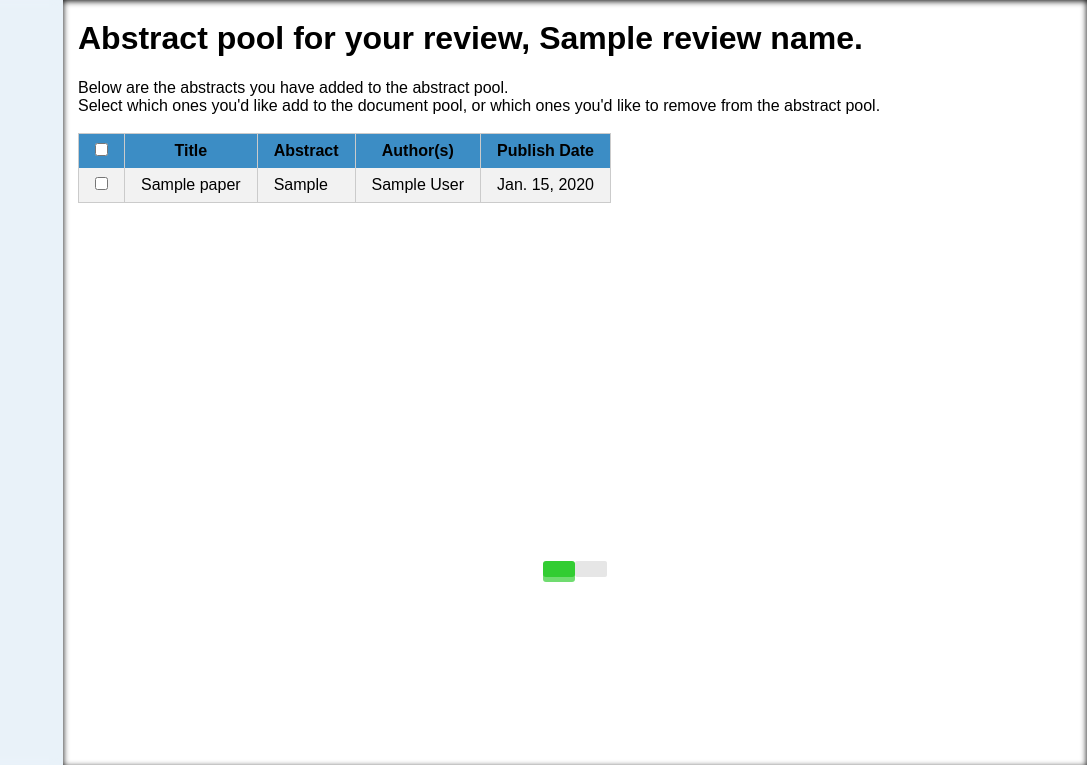
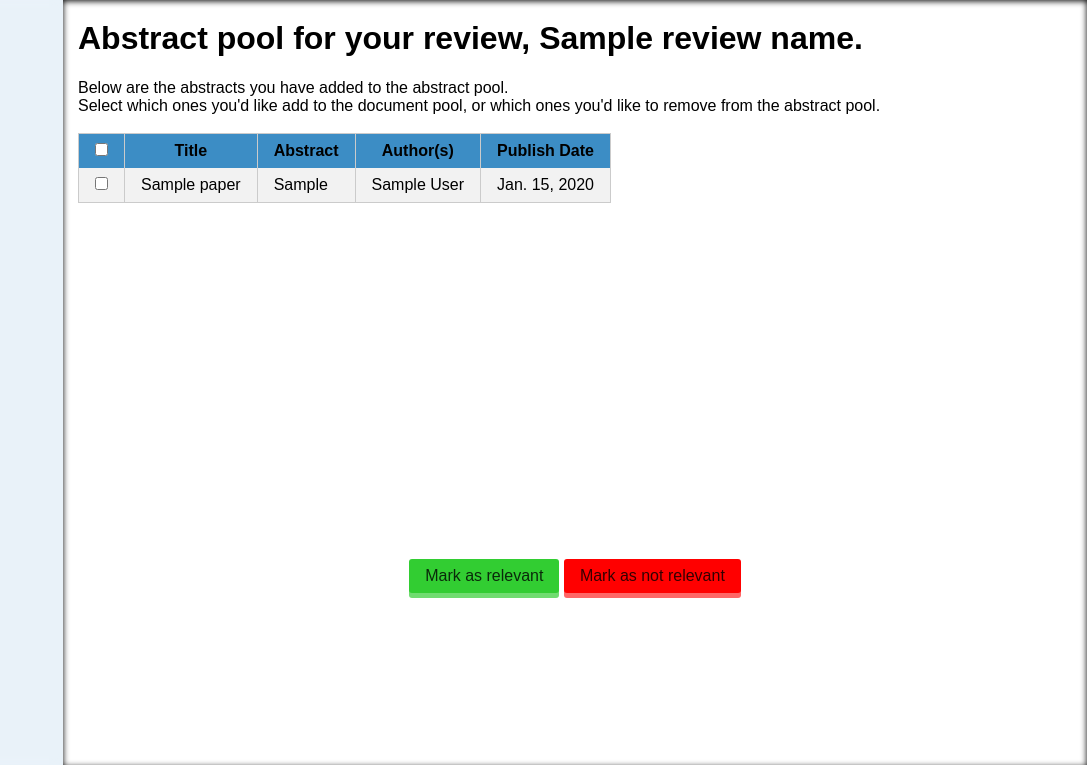
Before and after one commit to Alistair401/10C, a Django app: template SysReview/templates/mainapp/abstract_pool.html in a window 1280 px wide. Shown: the part 35-800 px from the top of the page, without its empty margins (193-1280 px from the left). Run offline with Django 3.2, Linux system fonts and the light colour scheme; tables that the repository leaves empty hold one stand-in row (values such as "Sample post"); the template is opened without the code that fills it: values that come from a table or form of the project are taken from there, most other values are stand-ins (such as "Sample title", 1, 10 or a date in 2020); parts of the project's set-up code (start-up, migrations or seed data) failed here and were passed over; some libraries are stand-ins or nearby versions.

Commit message:
Fixed pool buttons

```diff
--- a/SysReview/templates/mainapp/abstract_pool.html
+++ b/SysReview/templates/mainapp/abstract_pool.html
@@ -5,7 +5,6 @@
 {% block title %} Abstract Pool {% endblock %}
 
 {% block main_block %}
-    <script type="text/javascript" src="{% static 'js/mainapp-jquery.js' %}"></script>
 
     <h1>Abstract pool for your review, {{review_name}}. </h1>
     {% if papers %}
@@ -39,8 +38,8 @@
     </div>
         <br><br>
         <div class = "container">
-            <button class="pure-button cust-button-g" name="abstract" value="Mark as relevant" id = "add2DP"/>
-            <button class="pure-button cust-pure-button-r" name="abstract" value="Mark as not relevant" id = "removefromAP"/>
+            <input class="pure-button cust-button-g" type="button" name="abstract" value="Mark as relevant" id = "add2DP"/>
+            <input class="pure-button cust-button-r" type="button" name="abstract" value="Mark as not relevant" id = "removefromAP"/>
         </div>
     {% else %}
         <h2> There are no abstracts in your abstract pool!</h2>
--- a/SysReview/templates/mainapp/document_pool.html
+++ b/SysReview/templates/mainapp/document_pool.html
@@ -5,7 +5,6 @@
 {% block title %} Document Pool {% endblock %}
 
 {% block main_block %}
-    <script type="text/javascript" src="{% static 'js/mainapp-jquery.js' %}"></script>
 
     <h1>Document pool for your review,{{review_name}}. </h1>
     {% if papers %}
@@ -43,8 +42,8 @@
     </div>
          <br><br>
          <div class = "container">
-            <input class="pure-button cust-button-g" type="submit" name="abstract" value="Mark as relevant" id="add2FP"/>
-            <input class="pure-button cust-pure-button-r" type="submit" name="abstract" value="Mark as not relevant" id ="removefromDP" />
+            <input class="pure-button cust-button-g" type="button" name="abstract" value="Mark as relevant" id="add2FP"/>
+            <input class="pure-button cust-button-r" type="button" name="abstract" value="Mark as not relevant" id ="removefromDP" />
          </div>
     {% else %}
         <h2> There are no documents in your document pool!</h2>
--- a/SysReview/templates/mainapp/final_pool.html
+++ b/SysReview/templates/mainapp/final_pool.html
@@ -5,7 +5,6 @@
 {% block title %} Final Pool {% endblock %}
 
 {% block main_block %}
-    <script type="text/javascript" src="{% static 'js/mainapp-jquery.js' %}"></script>
 
     <h1>Final pool for your review, {{review_name}}.</h1>
     {% if papers %}
@@ -44,7 +43,7 @@
 
          <br><br>
          <div class = "container">
-            <input class="pure-button cust-pure-button-r" type="submit" name="abstract" value="Mark as not relevant" id="removefromFP" />
+            <input class="pure-button cust-button-r" type="button" name="abstract" value="Mark as not relevant" id="removefromFP" />
          </div>
     {% else %}
         <h2> There are no documents in your final pool!</h2>
```
